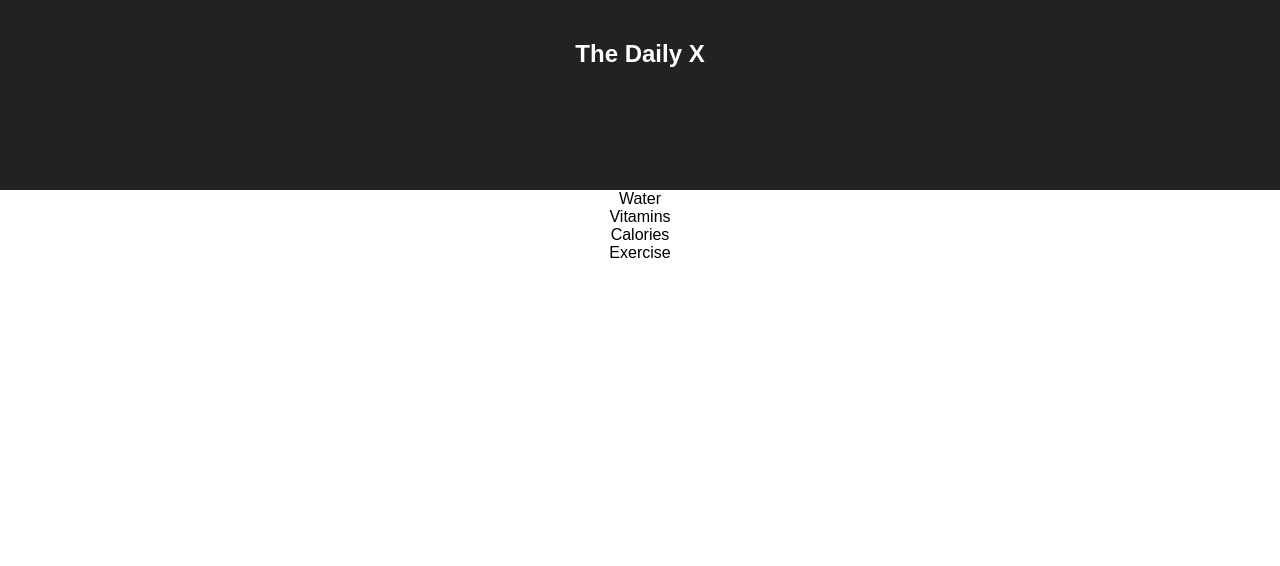
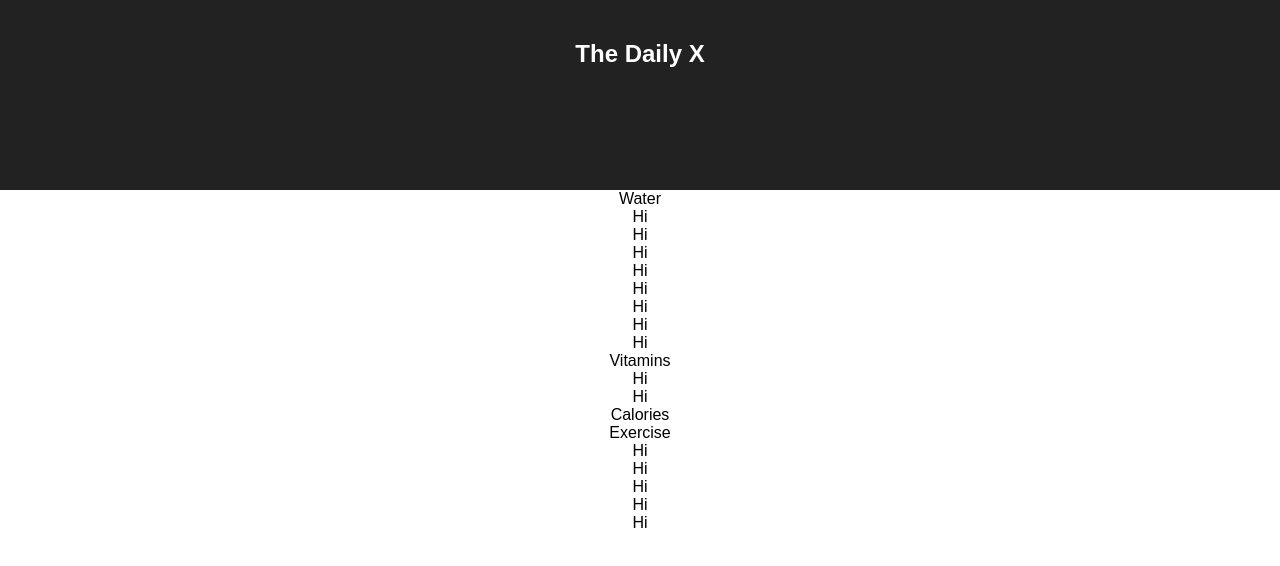
Before and after one commit to marycamacho/TheDailyX-Native, a React (Create React App) app in the folder web/: page / in a window 1280 px wide. Shown: the top 566 px of the page. Built offline with nearby package versions, Linux system fonts and the light colour scheme.

Commit message:
Stared on Box rendering

```diff
--- /dev/null
+++ b/web/src/components/MetricBoxes.js
@@ -0,0 +1,29 @@
+import React from 'react';
+import MetricBox from "./metricBox";
+
+function renderBoxes(numberToRender) {
+    var boxes = [];
+    for (var i = 0; i < numberToRender; i++) {
+        boxes.push(
+            <MetricBox/>
+        )
+    }
+    return boxes;
+}
+
+export default function ({metric}) {
+    console.log(metric);
+    if (metric.metricType === "encourage") {
+        return (
+            <div className="metric-boxes encourage">
+                {renderBoxes(metric.goal)}
+            </div>
+        )
+
+
+    }
+
+    return (
+        <div className="metric-boxes discourage"></div>
+    );
+} ;
--- a/web/src/components/MetricListItem.js
+++ b/web/src/components/MetricListItem.js
@@ -1,7 +1,12 @@
 import React from 'react';
+import MetricBoxes from "./MetricBoxes";
 
 export default function({metric}){
     return (
-        <div>{metric.name}</div>
+        <div className="metric-container">
+            <div>{metric.name}</div>
+            <MetricBoxes metric={metric}/>
+        </div>
+
     );
 };
--- a/web/src/components/metricBox.js
+++ b/web/src/components/metricBox.js
@@ -5,34 +5,10 @@
  * and can be removed. We can decide at what level user validation should go later.
  */
 
-import React, { Component } from 'react';
-import { connect } from 'react-redux';
-import { fetchUser } from '../actions/index';
+import React from 'react';
 
-class MetricBox extends Component {
-
-    componentWillMount() {
-        this.props.fetchUser();
-    }
-
-    render () {
-        const {box} = this.props;
-
-        if(!this.props.user) {
-            return <div>Loading...</div>
-        } else {
-
-           return (
-                <div>
-
-                </div>
-            )
-        }
-    }
-}
-
-function mapStateToProps(state) {
-    return{user: state.currentUser.user}
-}
-
-export default connect(mapStateToProps, { fetchUser} ) (MetricBox);
+export default function() {
+    return (
+        <div className="metric-box">Hi</div>
+    )
+};
```
